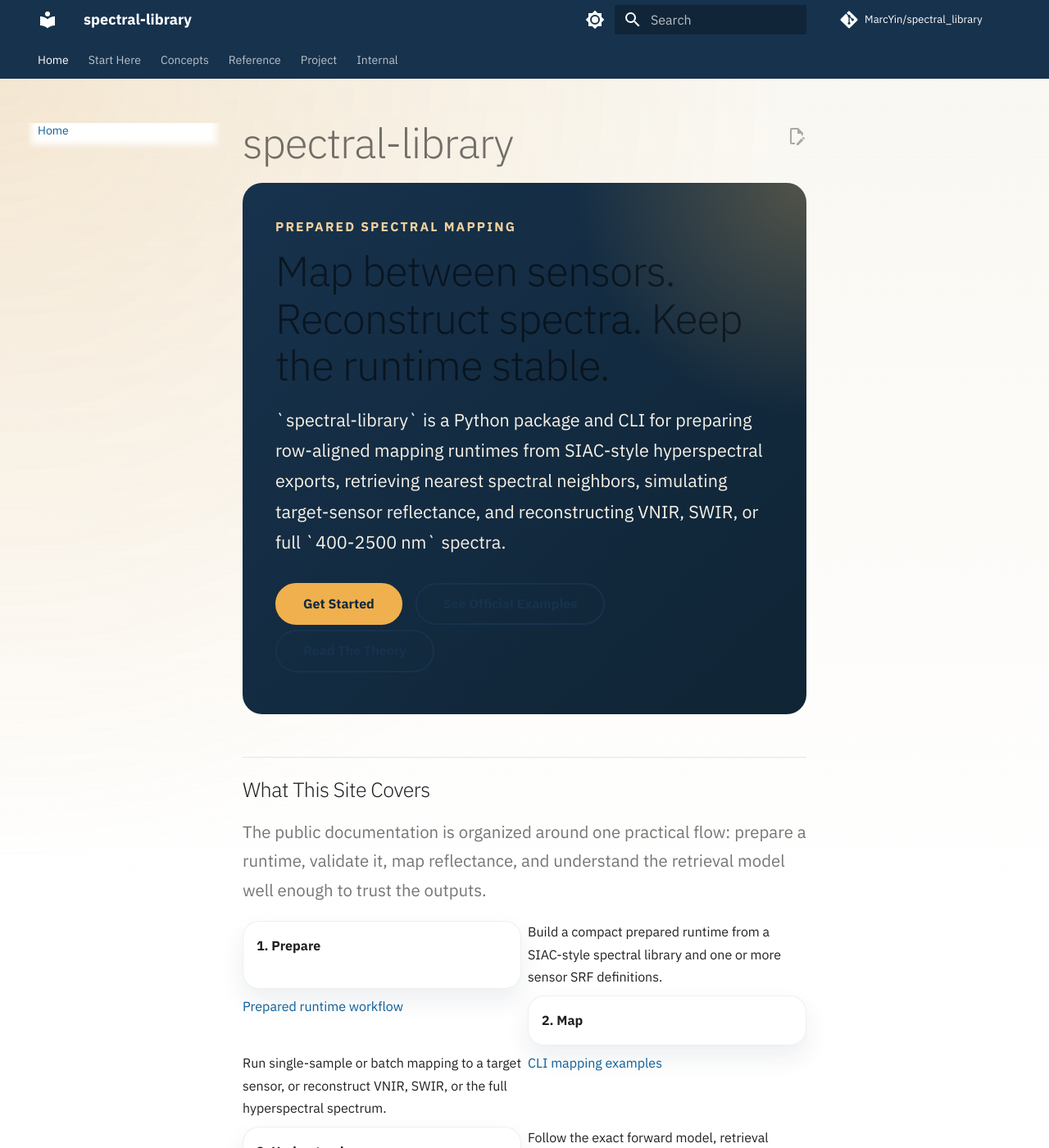
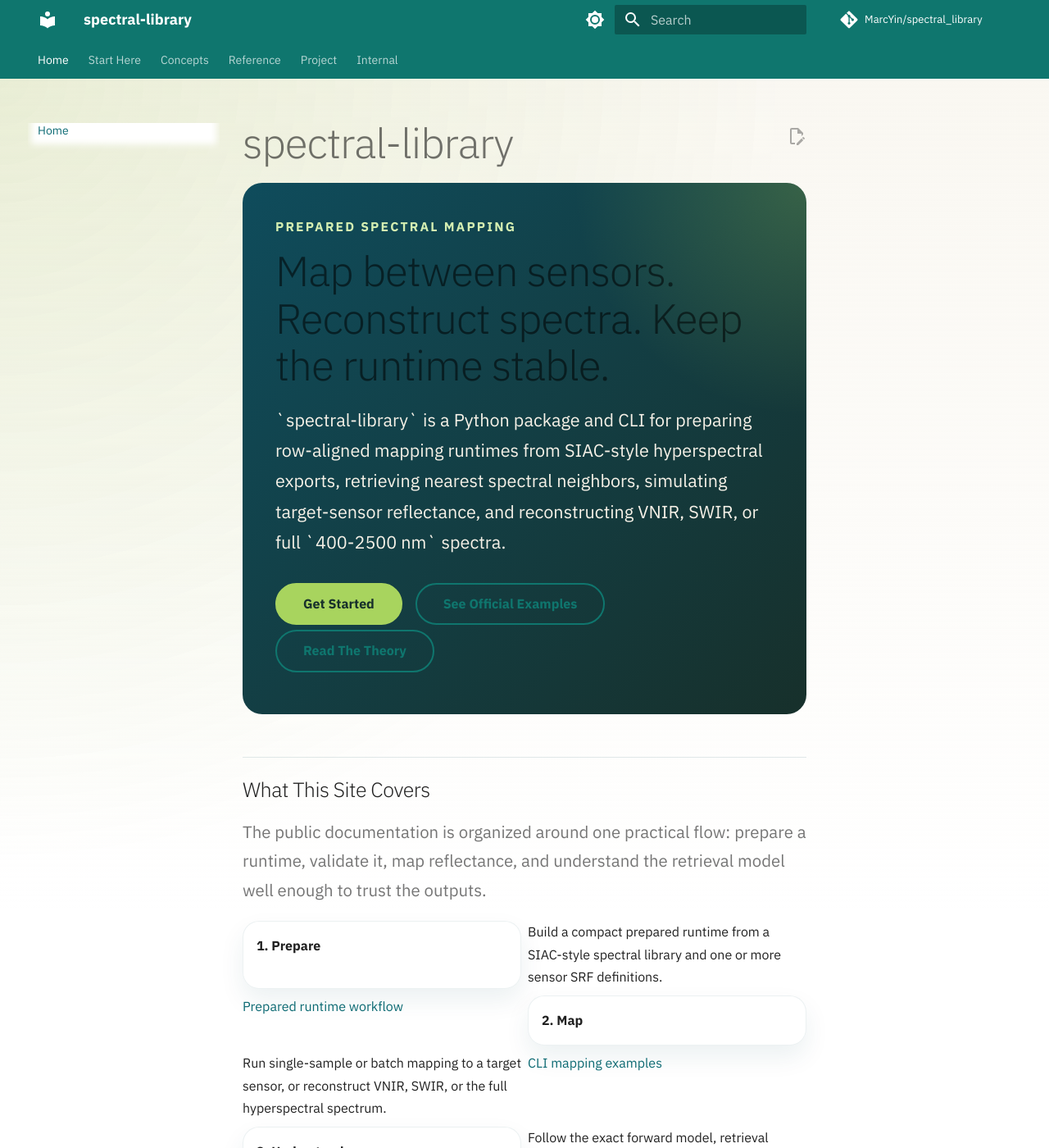
Before and after one commit to MarcYin/spectral_library, an MkDocs documentation site: the page built from docs/index.md, in a window 1280 px wide and 1400 px high. Shown: the whole window at 82% size. Built offline with MkDocs 1.6.1 and Material for MkDocs 9.7.7, drawn with Linux system fonts in a browser that asks for light colours; comment, search, counter and statistics services are not loaded.

Commit message:
docs: refresh mkdocs color palette for the published site
Retune the Material theme palette and the custom docs stylesheet away from the earlier blue-grey and amber combination toward a teal-and-lime treatment. Keep the hero gradients, card surfaces, button accents, and supporting border/shadow colors aligned with the same palette so the published site feels visually consistent in both the default and slate schemes.

No content or navigation changes are included in this batch; it is a presentation-only refresh of the published documentation site.

```diff
--- a/docs/assets/mkdocs-extra.css
+++ b/docs/assets/mkdocs-extra.css
@@ -1,31 +1,31 @@
 :root {
-  --sl-hero-start: #17324d;
-  --sl-hero-end: #0f2434;
-  --sl-accent: #d78f2c;
+  --sl-hero-start: #0f4c5c;
+  --sl-hero-end: #17302b;
+  --sl-accent: #93b941;
   --sl-card-bg: rgba(255, 255, 255, 0.78);
 }
 
 [data-md-color-scheme="default"] {
-  --md-primary-fg-color: #17324d;
-  --md-accent-fg-color: #c67c1e;
-  --md-typeset-a-color: #0f609b;
+  --md-primary-fg-color: #0f766e;
+  --md-accent-fg-color: #7aa52f;
+  --md-typeset-a-color: #0d6b74;
 }
 
 [data-md-color-scheme="slate"] {
-  --md-primary-fg-color: #0f2434;
-  --md-accent-fg-color: #f0b04d;
+  --md-primary-fg-color: #0f5b56;
+  --md-accent-fg-color: #9dd36a;
 }
 
 .md-main {
   background:
-    radial-gradient(circle at top left, rgba(215, 143, 44, 0.16), transparent 28%),
+    radial-gradient(circle at top left, rgba(147, 185, 65, 0.16), transparent 28%),
     linear-gradient(180deg, rgba(245, 241, 230, 0.55) 0%, rgba(255, 255, 255, 0) 32%);
 }
 
 [data-md-color-scheme="slate"] .md-main {
   background:
-    radial-gradient(circle at top left, rgba(240, 176, 77, 0.09), transparent 24%),
-    linear-gradient(180deg, rgba(23, 50, 77, 0.28) 0%, rgba(15, 36, 52, 0) 30%);
+    radial-gradient(circle at top left, rgba(157, 211, 106, 0.09), transparent 24%),
+    linear-gradient(180deg, rgba(15, 76, 92, 0.28) 0%, rgba(23, 48, 43, 0) 30%);
 }
 
 .md-typeset h1,
@@ -42,7 +42,7 @@
 }
 
 .md-typeset h2 {
-  border-top: 1px solid rgba(23, 50, 77, 0.12);
+  border-top: 1px solid rgba(15, 76, 92, 0.12);
   margin-top: 2.6rem;
   padding-top: 1.25rem;
 }
@@ -58,7 +58,7 @@
 
 .md-typeset table:not([class]) {
   border-radius: 0.9rem;
-  box-shadow: 0 16px 30px rgba(16, 42, 67, 0.08);
+  box-shadow: 0 16px 30px rgba(15, 76, 92, 0.08);
   overflow: hidden;
 }
 
@@ -68,7 +68,7 @@
 
 .md-typeset img {
   border-radius: 0.85rem;
-  box-shadow: 0 18px 34px rgba(16, 42, 67, 0.16);
+  box-shadow: 0 18px 34px rgba(15, 76, 92, 0.16);
 }
 
 .hero {
@@ -82,7 +82,7 @@
 }
 
 .hero::after {
-  background: radial-gradient(circle at top right, rgba(244, 189, 95, 0.28), transparent 30%);
+  background: radial-gradient(circle at top right, rgba(171, 214, 86, 0.24), transparent 30%);
   content: "";
   inset: 0;
   pointer-events: none;
@@ -95,7 +95,7 @@
 }
 
 .hero__eyebrow {
-  color: #f2d19d;
+  color: #d5efb2;
   font-size: 0.78rem;
   font-weight: 700;
   letter-spacing: 0.14em;
@@ -123,18 +123,18 @@
 }
 
 .hero .md-button--primary {
-  background: #f0b04d;
-  border-color: #f0b04d;
-  color: #132a3d;
+  background: #a8d45e;
+  border-color: #a8d45e;
+  color: #17302b;
 }
 
 .grid.cards > ul > li,
 .md-typeset .grid.cards > ul > li {
   backdrop-filter: blur(10px);
   background: var(--sl-card-bg);
-  border: 1px solid rgba(23, 50, 77, 0.08);
+  border: 1px solid rgba(15, 76, 92, 0.08);
   border-radius: 1rem;
-  box-shadow: 0 14px 30px rgba(16, 42, 67, 0.08);
+  box-shadow: 0 14px 30px rgba(15, 76, 92, 0.08);
 }
 
 [data-md-color-scheme="slate"] .grid.cards > ul > li,
@@ -158,7 +158,7 @@
 
 .page-links a {
   background: rgba(255, 255, 255, 0.72);
-  border: 1px solid rgba(23, 50, 77, 0.08);
+  border: 1px solid rgba(15, 76, 92, 0.08);
   border-radius: 0.9rem;
   color: inherit;
   display: block;
@@ -186,7 +186,7 @@
 
 .fact-grid > div {
   background: rgba(255, 255, 255, 0.78);
-  border: 1px solid rgba(23, 50, 77, 0.08);
+  border: 1px solid rgba(15, 76, 92, 0.08);
   border-radius: 0.95rem;
   padding: 1rem;
 }
--- a/mkdocs.yml
+++ b/mkdocs.yml
@@ -25,14 +25,14 @@ theme:
     code: IBM Plex Mono
   palette:
     - scheme: default
-      primary: blue grey
-      accent: amber
+      primary: teal
+      accent: lime
       toggle:
         icon: material/brightness-7
         name: Switch to dark mode
     - scheme: slate
-      primary: blue grey
-      accent: amber
+      primary: teal
+      accent: light green
       toggle:
         icon: material/brightness-4
         name: Switch to light mode
```
